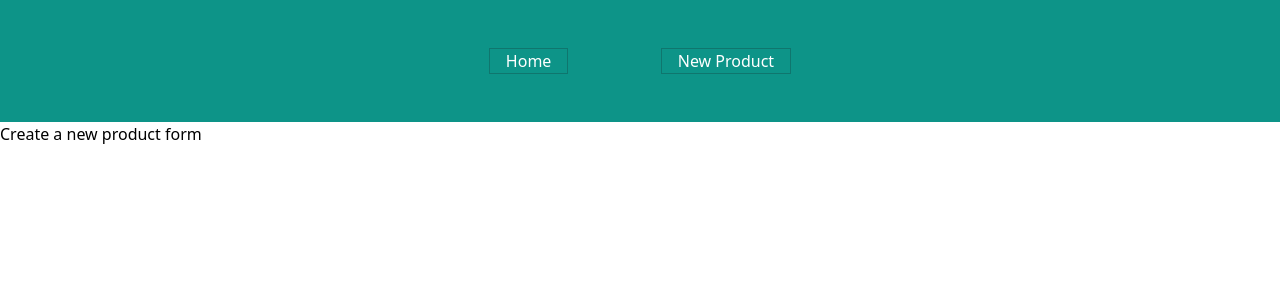
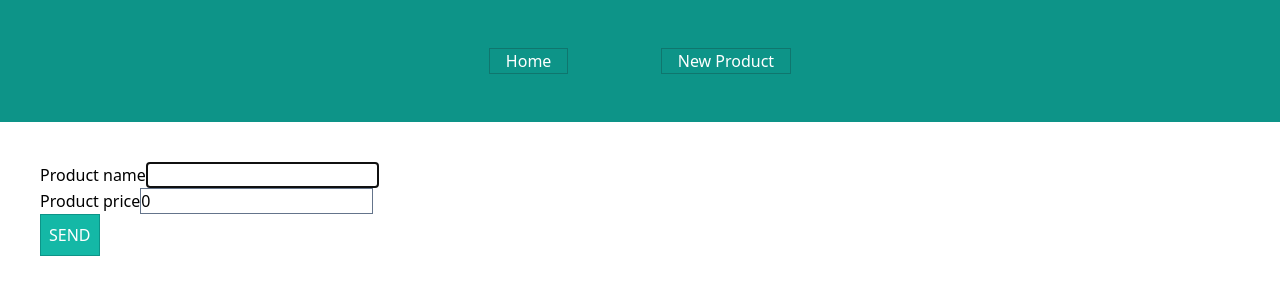
Before and after one commit to JMcode97/pokedex, a React (Create React App) app in the folder client/: page /new-product in a window 1280 px wide. Shown: the top 300 px of the page. Built offline with nearby package versions, Linux system fonts and the light colour scheme.

Commit message:
Create types file and NewProduct progress

```diff
--- a/client/src/resources/pages/Products/NewProduct.tsx
+++ b/client/src/resources/pages/Products/NewProduct.tsx
@@ -1,9 +1,62 @@
-import React from 'react';
+import axios from 'axios';
+import React, { ChangeEvent, FormEvent, useState } from 'react';
+import { Products } from '../../types';
 
 export default function NewProduct () {
+
+    const api = 'http://localhost:8080';
+
+    const [Form, setForm] = useState<Products>({
+        title: '',
+        price: 0,
+    });
+
+    const handleForm = (e: ChangeEvent<HTMLInputElement>) => {
+        const { value, name } = e.target;
+        setForm({...Form, [name]: value});
+    }
+
+    const handleSubmit = (e: FormEvent<HTMLFormElement>) => {
+        console.log(Form);
+        axios.post(api + '/products', Form);
+    }
+
     return (
         <>
-            <h1>Create a new product form</h1>
+            <form
+            onSubmit={handleSubmit}
+            className='flex-col p-10' >
+                <div>
+                <label>
+                Product name
+                </label>
+                <input
+                autoFocus
+                type='text'
+                name='title'
+                value={Form.title}
+                className='border border-slate-500'
+                onChange={handleForm} />
+                </div>
+
+                <div>
+                <label>
+                Product price
+                </label>
+                <input
+                type='number'
+                name='price'
+                value={Form.price}
+                className='border border-slate-500'
+                onChange={handleForm} />
+                </div>
+
+                <button
+                type='submit'
+                className='border border-teal-600 bg-teal-500 p-2 text-white' >
+                SEND
+                </button>
+            </form>
         </>
     )
 }
```
